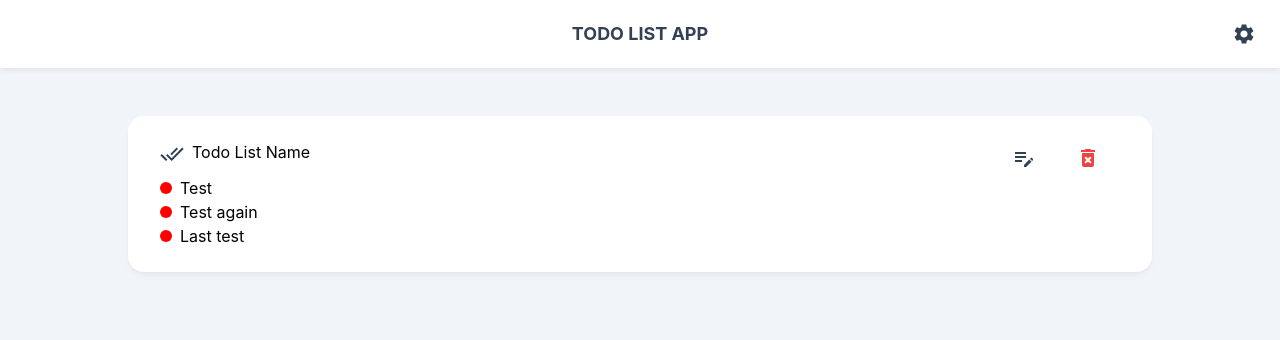
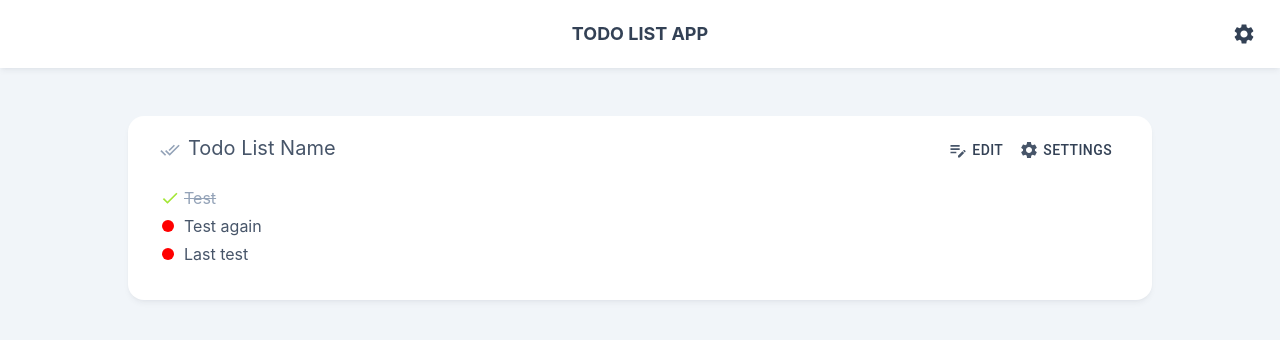
Before and after one commit to kutzborski-dev/todo-list, a React (Create React App) app: page / in a window 1280 px wide. Shown: the top 340 px of the page. Built offline with nearby package versions, Linux system fonts and the light colour scheme.

Commit message:
(#2) Finish basic list UI design and cache class helper

```diff
--- a/src/components/Page.tsx
+++ b/src/components/Page.tsx
@@ -5,7 +5,7 @@ function Page({children}: {children: ReactElement}) {
     return (
         <div id="page-wrapper">
             <Header />
-            <div id="page-container" className="max-w-5xl mx-auto my-12 rounded-2xl bg-white shadow-md shadow-slate-800/5 dark:shadow-none dark:bg-foreground-dark/50 p-6 px-8">
+            <div id="page-container" className="max-w-5xl mx-auto my-12 rounded-2xl bg-white shadow-md shadow-slate-800/5 dark:shadow-none dark:bg-foreground-dark/50 p-4 px-8">
                 {children}
             </div>
         </div>
--- /dev/null
+++ b/src/helpers/CacheHelper.ts
@@ -0,0 +1,28 @@
+class CacheHelper {
+    static _prefix = "todo:";
+
+    static get<T>(key: string): T {
+        if(!key || key == '') throw new Error("Please pass a key to retrieve from the cache");
+        return JSON.parse(localStorage.getItem(`${this._prefix}${key}`) ?? "null");
+    }
+
+    static set<T>(key: string, value: T) {
+        if(!key || key == '') throw new Error("Please pass a key to add to the cache");
+        localStorage.setItem(`${this._prefix}${key}`, JSON.stringify(value));
+        return true;
+    }
+
+    static remove(key: string) {
+        if(!key || key == '') throw new Error("Please pass a key to remove from the cache");
+        localStorage.removeItem(`${this._prefix}${key}`);
+
+        return true;
+    }
+
+    static clear() {
+        localStorage.clear();
+        return true;
+    }
+}
+
+export default CacheHelper;
--- a/src/index.css
+++ b/src/index.css
@@ -6,6 +6,8 @@
   body {
     @apply bg-slate-100;
     @apply dark:bg-slate-900;
+    @apply text-slate-600;
+    @apply dark:text-slate-300;
   }
 }
 
--- a/src/pages/Todo/components/TodoItem.tsx
+++ b/src/pages/Todo/components/TodoItem.tsx
@@ -1,8 +1,19 @@
+import { Done as DoneIcon } from "@mui/icons-material";
+
 function TodoItem({todo}: {todo: any}) {
     return (
-        <li>
-            <span className="w-3 h-3 bg-[#ff0000] inline-block mr-2 rounded-full"></span>
-            {todo.label}
+        <li className="flex">
+            <div className="mr-2 w-4 text-center">
+                {
+                    todo.status == 'complete' ?
+                        <DoneIcon fontSize="small" className="text-lime-400" />
+                    :
+                        <span className="mt-2 w-3 h-3 bg-[#ff0000] inline-block rounded-full"></span>
+                }
+            </div>
+            <div className={`leading-7 ${todo.status == 'complete' && 'line-through text-slate-400'}`}>
+                {todo.label}
+            </div>
         </li>
     )
 }
--- a/src/pages/Todo/components/TodoList.tsx
+++ b/src/pages/Todo/components/TodoList.tsx
@@ -1,24 +1,30 @@
 import { Button } from "@mui/material";
 import TodoItem from "./TodoItem";
-import { DoneAll as DoneAllIcon, DeleteForever as DeleteForeverIcon, EditNote as EditNoteIcon } from '@mui/icons-material';
+import {
+    DoneAll as DoneAllIcon,
+    Settings as SettingsIcon,
+    EditNote as EditNoteIcon
+} from '@mui/icons-material';
 
 function TodoList({todos}: {todos: Array<object>}) {
     return (
-        <div id="todo-list-container">
+        <div id="todo-list-container" className="mb-4">
             <div id="todo-list-header" className="flex">
-                <div className="flex flex-1">
+                <div className="flex flex-1 mt-1 mb-6">
                     <div className="mr-2">
-                        <DoneAllIcon fontSize="medium" className="text-slate-700" />
+                        <DoneAllIcon fontSize="small" className="text-slate-400" />
                     </div>
-                    <h3>Todo List Name</h3>
+                    <h3 id="todo-list-name" className="text-xl leading-6">Todo List Name</h3>
                 </div>
                 <div>
-                    <Button variant="text">
-                        <EditNoteIcon fontSize="medium" className="text-slate-700" />
+                    <Button>
+                        <EditNoteIcon fontSize="small" className="text-slate-600 mr-1" />
+                        <label className="text-slate-700 cursor-pointer">Edit</label>
                     </Button>
 
-                    <Button variant="text">
-                        <DeleteForeverIcon fontSize="medium" className="text-red-500" />
+                    <Button>
+                        <SettingsIcon fontSize="small" className="text-slate-600 mr-1" />
+                        <label className="text-slate-700 cursor-pointer">Settings</label>
                     </Button>
                 </div>
             </div>
```
